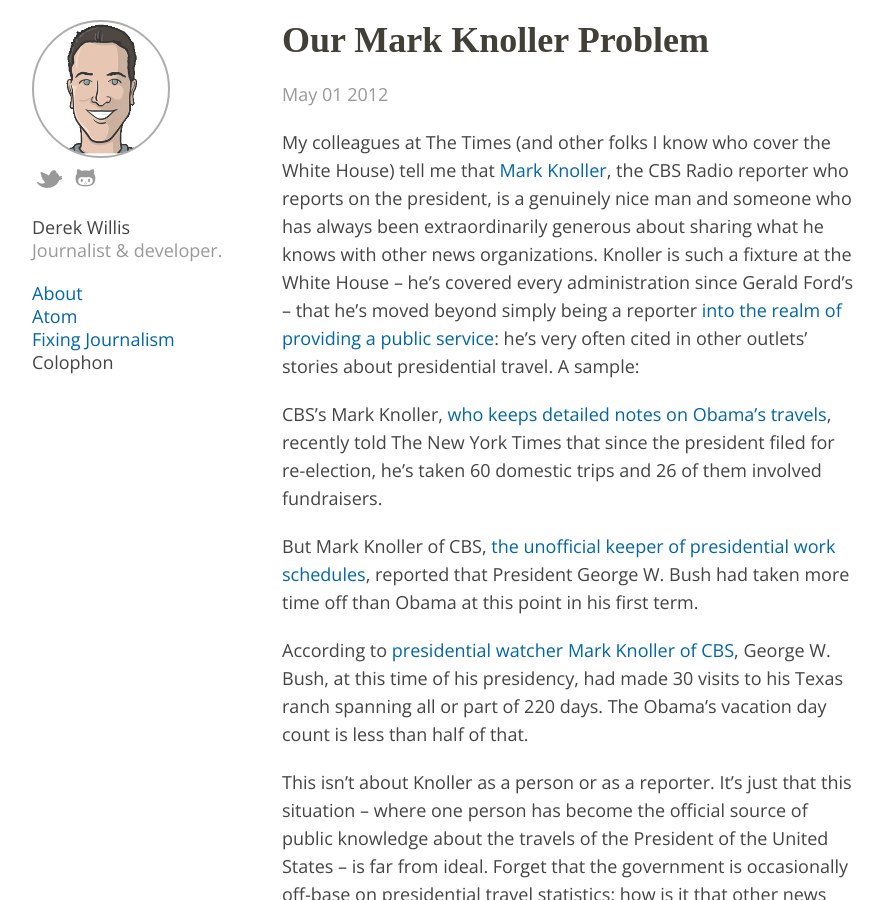
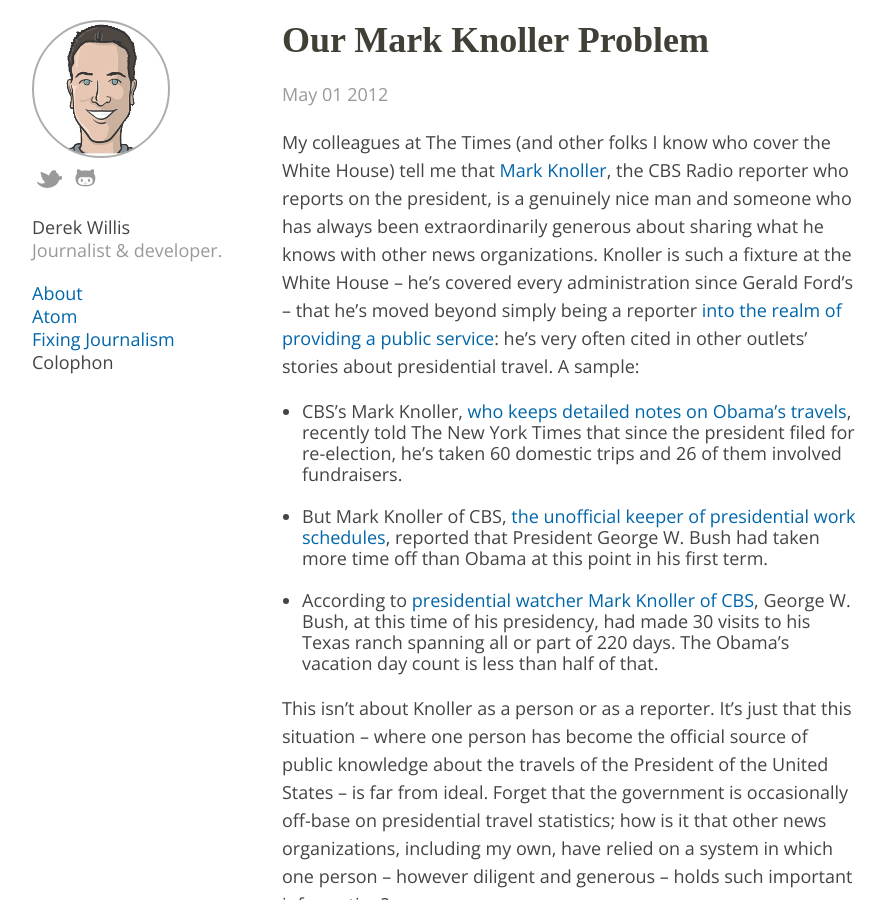
Before and after one commit to dwillis/dwillis.github.com, a Jekyll site: the page built from _posts/2012-05-01-our-mark-knoller-problem.md, in a window 1280 px wide and 900 px high. Shown: the whole window, without its empty margins (138-1025 px from the left). Built offline with Jekyll 4.4.1, drawn with Linux system fonts in a browser that asks for light colours; some web fonts are replaced.

```diff
--- a/_posts/2012-05-01-our-mark-knoller-problem.md
+++ b/_posts/2012-05-01-our-mark-knoller-problem.md
@@ -5,11 +5,11 @@ title: Our Mark Knoller Problem
 
 My colleagues at The Times (and other folks I know who cover the White House) tell me that [Mark Knoller](http://www.cbsnews.com/8301-18564_162-524942/mark-knoller/), the CBS Radio reporter who reports on the president, is a genuinely nice man and someone who has always been extraordinarily generous about sharing what he knows with other news organizations. Knoller is such a fixture at the White House – he's covered every administration since Gerald Ford's – that he's moved beyond simply being a reporter [into the realm of providing a public service](http://dekerivers.wordpress.com/2011/08/18/meet-cbs-radios-mark-knoller-who-counts-president-obamas-vacation-days/): he's very often cited in other outlets' stories about presidential travel. A sample:
 
-  CBS's Mark Knoller, [who keeps detailed notes on Obama's travels](http://www.huffingtonpost.com/2012/04/25/obama-travel-gop-fraud-complaintl_n_1453713.html), recently told The New York Times that since the president filed for re-election, he's taken 60 domestic trips and 26 of them involved fundraisers.
+* CBS's Mark Knoller, [who keeps detailed notes on Obama's travels](http://www.huffingtonpost.com/2012/04/25/obama-travel-gop-fraud-complaintl_n_1453713.html), recently told The New York Times that since the president filed for re-election, he's taken 60 domestic trips and 26 of them involved fundraisers.
 
-  But Mark Knoller of CBS, [the unofficial keeper of presidential work schedules](http://www.suntimes.com/news/politics/7127735-418/obamas-vacation-ripped-but-hes-taken-less-time-off-than-bush.html), reported that President George W. Bush had taken more time off than Obama at this point in his first term.
+* But Mark Knoller of CBS, [the unofficial keeper of presidential work schedules](http://www.suntimes.com/news/politics/7127735-418/obamas-vacation-ripped-but-hes-taken-less-time-off-than-bush.html), reported that President George W. Bush had taken more time off than Obama at this point in his first term.
 
-  According to [presidential watcher Mark Knoller of CBS](http://washingtonexaminer.com/politics/washington-secrets/2012/02/michelles-ski-trip-marks-16-obama-vacations/294051), George W. Bush, at this time of his presidency, had made 30 visits to his Texas ranch spanning all or part of 220 days. The Obama's vacation day count is less than half of that.
+* According to [presidential watcher Mark Knoller of CBS](http://washingtonexaminer.com/politics/washington-secrets/2012/02/michelles-ski-trip-marks-16-obama-vacations/294051), George W. Bush, at this time of his presidency, had made 30 visits to his Texas ranch spanning all or part of 220 days. The Obama's vacation day count is less than half of that.
 
 This isn't about Knoller as a person or as a reporter. It's just that this situation – where one person has become the official source of public knowledge about the travels of the President of the United States – is far from ideal. Forget that the government is occasionally off-base on presidential travel statistics; how is it that other news organizations, including my own, have relied on a system in which one person – however diligent and generous – holds such important information?
 
```
